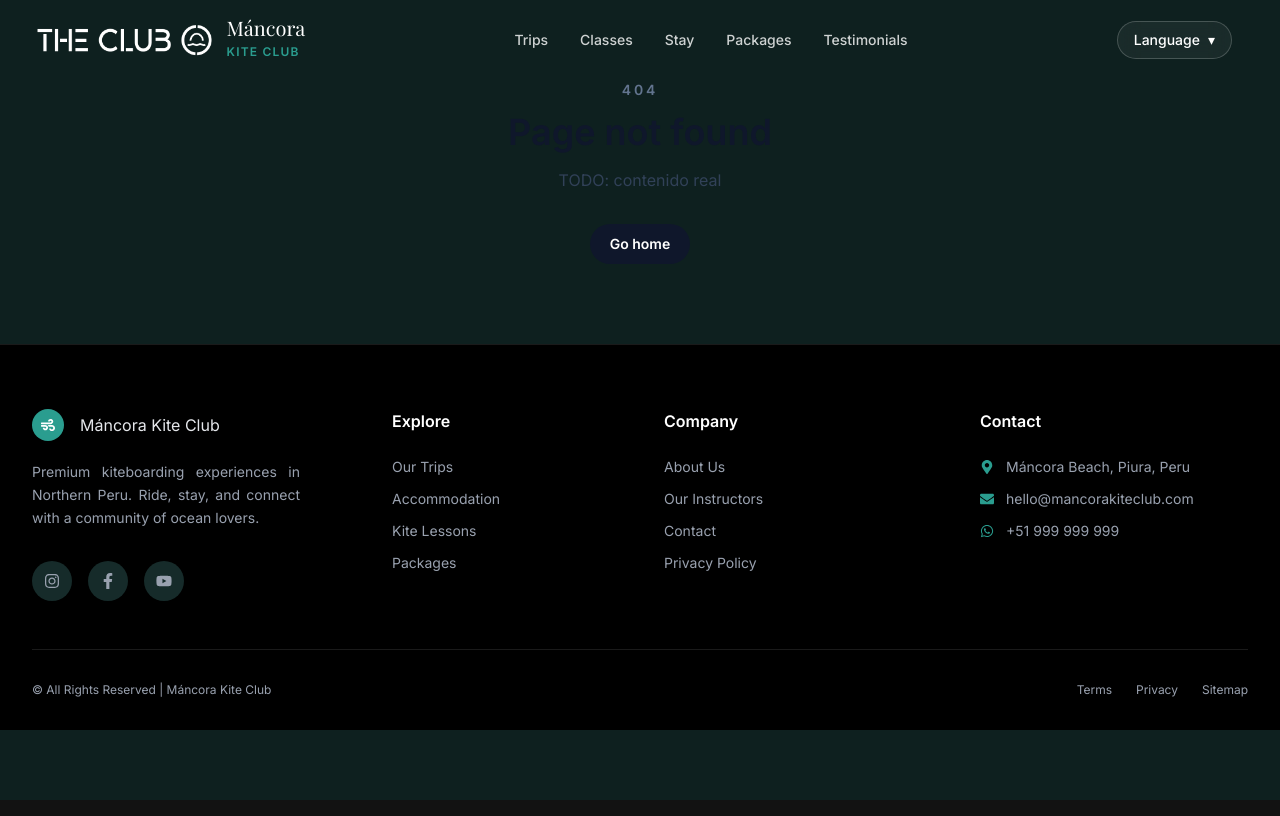
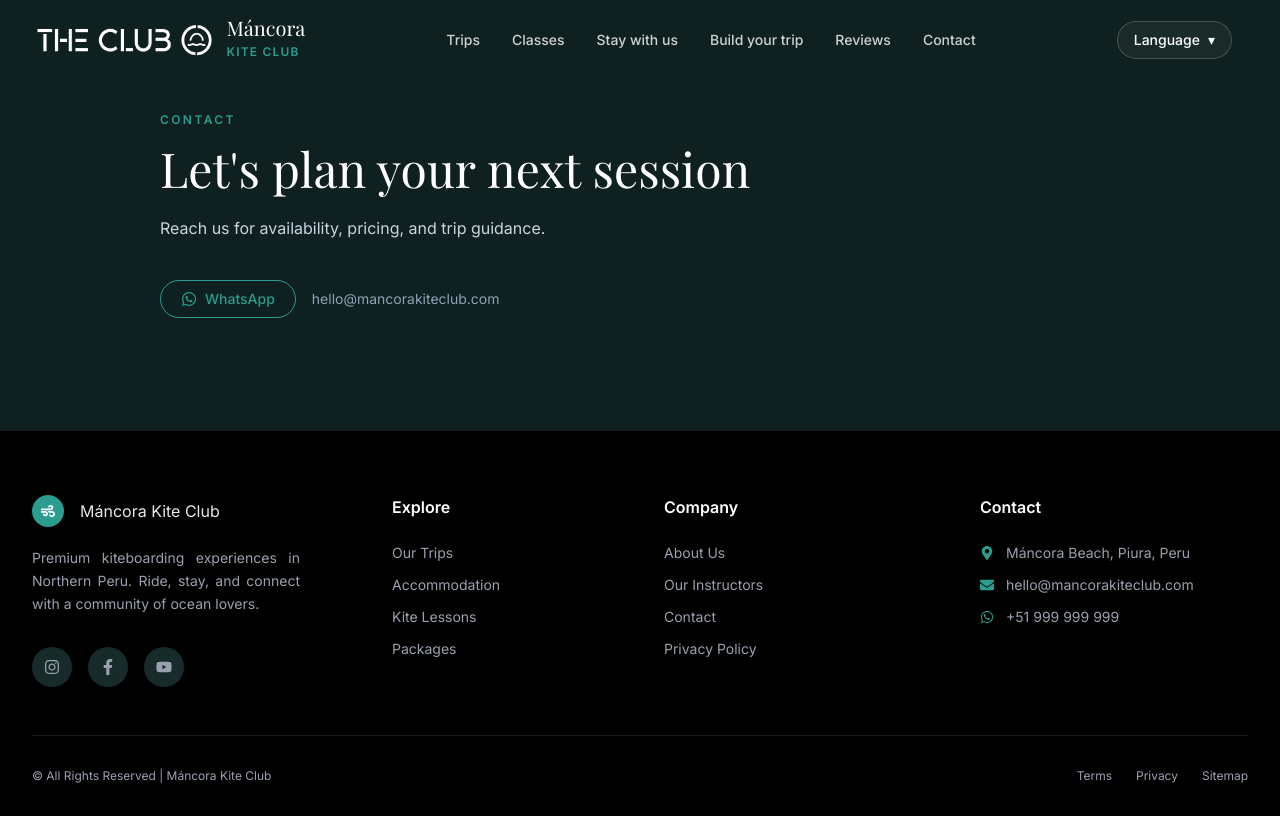
Before and after one commit to mancorakitesurf/mancorakiteclub, a React (Vite) app in the folder client/: page /contact in a window 1280 px wide. Built offline with nearby package versions, Linux system fonts and the light colour scheme; a web font is replaced by a local one.

Commit message:
pasando a las nuevas rutas del cliente, y cambiando las secciones a las actuales

```diff
--- /dev/null
+++ b/client/src/pages/BuildPage.jsx
@@ -0,0 +1,29 @@
+import SEO from '../components/SEO.jsx'
+
+function BuildPage() {
+  return (
+    <>
+      <SEO
+        title="Mancora Kite Club | Build your trip"
+        description="Customize your trip with classes, stay, and add-ons."
+        canonicalPath="/build"
+        hreflang={{ en: '/build', es: '/esp', default: '/' }}
+      />
+      <section className="bg-background-light py-28 dark:bg-background-dark">
+        <div className="mx-auto max-w-5xl px-4 sm:px-6 lg:px-8">
+          <p className="text-xs font-semibold uppercase tracking-[0.2em] text-primary">
+            Build your trip
+          </p>
+          <h1 className="mt-4 font-display text-4xl text-slate-900 dark:text-white md:text-5xl">
+            Assemble your plan in minutes
+          </h1>
+          <p className="mt-6 max-w-2xl text-base text-slate-600 dark:text-slate-300">
+            Mix sessions, stay, and extras to create a tailored kitesurf experience.
+          </p>
+        </div>
+      </section>
+    </>
+  )
+}
+
+export default BuildPage
--- /dev/null
+++ b/client/src/pages/ClassesPage.jsx
@@ -0,0 +1,27 @@
+import SEO from '../components/SEO.jsx'
+
+function ClassesPage() {
+  return (
+    <>
+      <SEO
+        title="Mancora Kite Club | Classes"
+        description="Kite and wingfoil classes without accommodation."
+        canonicalPath="/classes"
+        hreflang={{ en: '/classes', es: '/esp', default: '/' }}
+      />
+      <section className="bg-background-light py-28 dark:bg-background-dark">
+        <div className="mx-auto max-w-5xl px-4 sm:px-6 lg:px-8">
+          <p className="text-xs font-semibold uppercase tracking-[0.2em] text-primary">Classes</p>
+          <h1 className="mt-4 font-display text-4xl text-slate-900 dark:text-white md:text-5xl">
+            Coaching without accommodation
+          </h1>
+          <p className="mt-6 max-w-2xl text-base text-slate-600 dark:text-slate-300">
+            Private or small-group sessions designed for fast progression on the water.
+          </p>
+        </div>
+      </section>
+    </>
+  )
+}
+
+export default ClassesPage
--- /dev/null
+++ b/client/src/pages/ContactPage.jsx
@@ -0,0 +1,42 @@
+import { FaWhatsapp } from 'react-icons/fa'
+import SEO from '../components/SEO.jsx'
+import { WHATSAPP_LINK } from '../sections/home/homeContent.js'
+
+function ContactPage() {
+  return (
+    <>
+      <SEO
+        title="Mancora Kite Club | Contact"
+        description="Contact Máncora Kite Club for trips, classes, and stay."
+        canonicalPath="/contact"
+        hreflang={{ en: '/contact', es: '/esp', default: '/' }}
+      />
+      <section className="bg-background-light py-28 dark:bg-background-dark">
+        <div className="mx-auto max-w-5xl px-4 sm:px-6 lg:px-8">
+          <p className="text-xs font-semibold uppercase tracking-[0.2em] text-primary">Contact</p>
+          <h1 className="mt-4 font-display text-4xl text-slate-900 dark:text-white md:text-5xl">
+            Let&apos;s plan your next session
+          </h1>
+          <p className="mt-6 max-w-2xl text-base text-slate-600 dark:text-slate-300">
+            Reach us for availability, pricing, and trip guidance.
+          </p>
+
+          <div className="mt-10 flex flex-wrap items-center gap-4">
+            <a
+              href={WHATSAPP_LINK}
+              target="_blank"
+              rel="noopener noreferrer"
+              className="inline-flex items-center gap-2 rounded-full border border-primary px-5 py-2 text-sm font-medium text-primary transition-colors hover:bg-primary hover:text-white"
+            >
+              <FaWhatsapp className="text-base" />
+              WhatsApp
+            </a>
+            <span className="text-sm text-slate-500 dark:text-slate-400">hello@mancorakiteclub.com</span>
+          </div>
+        </div>
+      </section>
+    </>
+  )
+}
+
+export default ContactPage
--- /dev/null
+++ b/client/src/pages/ReviewsPage.jsx
@@ -0,0 +1,27 @@
+import SEO from '../components/SEO.jsx'
+
+function ReviewsPage() {
+  return (
+    <>
+      <SEO
+        title="Mancora Kite Club | Reviews"
+        description="Guest reviews from trips and classes in Máncora."
+        canonicalPath="/reviews"
+        hreflang={{ en: '/reviews', es: '/esp', default: '/' }}
+      />
+      <section className="bg-background-light py-28 dark:bg-background-dark">
+        <div className="mx-auto max-w-5xl px-4 sm:px-6 lg:px-8">
+          <p className="text-xs font-semibold uppercase tracking-[0.2em] text-primary">Reviews</p>
+          <h1 className="mt-4 font-display text-4xl text-slate-900 dark:text-white md:text-5xl">
+            What riders say
+          </h1>
+          <p className="mt-6 max-w-2xl text-base text-slate-600 dark:text-slate-300">
+            Real feedback from guests who trained, stayed, and traveled with the club.
+          </p>
+        </div>
+      </section>
+    </>
+  )
+}
+
+export default ReviewsPage
--- /dev/null
+++ b/client/src/pages/StayPage.jsx
@@ -0,0 +1,27 @@
+import SEO from '../components/SEO.jsx'
+
+function StayPage() {
+  return (
+    <>
+      <SEO
+        title="Mancora Kite Club | Stay with us"
+        description="Accommodation options for your Máncora stay."
+        canonicalPath="/stay"
+        hreflang={{ en: '/stay', es: '/esp', default: '/' }}
+      />
+      <section className="bg-background-light py-28 dark:bg-background-dark">
+        <div className="mx-auto max-w-5xl px-4 sm:px-6 lg:px-8">
+          <p className="text-xs font-semibold uppercase tracking-[0.2em] text-primary">Stay with us</p>
+          <h1 className="mt-4 font-display text-4xl text-slate-900 dark:text-white md:text-5xl">
+            One place to stay, close to every session
+          </h1>
+          <p className="mt-6 max-w-2xl text-base text-slate-600 dark:text-slate-300">
+            Comfortable rooms, calm spaces, and quick access to the beach.
+          </p>
+        </div>
+      </section>
+    </>
+  )
+}
+
+export default StayPage
--- /dev/null
+++ b/client/src/pages/TripsPage.jsx
@@ -0,0 +1,27 @@
+import SEO from '../components/SEO.jsx'
+
+function TripsPage() {
+  return (
+    <>
+      <SEO
+        title="Mancora Kite Club | Trips"
+        description="Premium kite trips with accommodation."
+        canonicalPath="/trips"
+        hreflang={{ en: '/trips', es: '/esp', default: '/' }}
+      />
+      <section className="bg-background-light py-28 dark:bg-background-dark">
+        <div className="mx-auto max-w-5xl px-4 sm:px-6 lg:px-8">
+          <p className="text-xs font-semibold uppercase tracking-[0.2em] text-primary">Trips</p>
+          <h1 className="mt-4 font-display text-4xl text-slate-900 dark:text-white md:text-5xl">
+            Trips with stay included
+          </h1>
+          <p className="mt-6 max-w-2xl text-base text-slate-600 dark:text-slate-300">
+            Curated packages with coaching, accommodation, and smooth logistics.
+          </p>
+        </div>
+      </section>
+    </>
+  )
+}
+
+export default TripsPage
--- a/client/src/sections/common/Header.jsx
+++ b/client/src/sections/common/Header.jsx
@@ -5,11 +5,12 @@
 import clubLogo from '../../assets/Logo/the-club-logo.png'
 
 const NAV_ITEMS = [
-  { id: 'trips', label: 'Trips' },
-  { id: 'classes', label: 'Classes' },
-  { id: 'stay', label: 'Stay' },
-  { id: 'packages', label: 'Packages' },
-  { id: 'testimonials', label: 'Testimonials' },
+  { to: '/trips', label: 'Trips' },
+  { to: '/classes', label: 'Classes' },
+  { to: '/stay', label: 'Stay with us' },
+  { to: '/build', label: 'Build your trip' },
+  { to: '/reviews', label: 'Reviews' },
+  { to: '/contact', label: 'Contact' },
 ]
 
 function Header() {
@@ -73,13 +74,13 @@
         {/* Desktop Nav */}
         <nav className="hidden items-center space-x-8 md:flex">
           {NAV_ITEMS.map((item) => (
-            <a
-              key={item.id}
+            <Link
+              key={item.to}
               className="text-sm font-medium text-white/80 transition-colors hover:text-primary"
-              href={`${homePath}#${item.id}`}
+              to={item.to}
             >
               {item.label}
-            </a>
+            </Link>
           ))}
         </nav>
 
@@ -151,14 +152,14 @@
         <nav className="border-t border-white/10 bg-[#0b1120] px-4 py-4 md:hidden">
           <div className="flex flex-col gap-3">
             {NAV_ITEMS.map((item) => (
-              <a
-                key={item.id}
+              <Link
+                key={item.to}
                 className="text-sm font-medium text-white/80 hover:text-primary"
-                href={`${homePath}#${item.id}`}
+                to={item.to}
                 onClick={() => setIsMobileOpen(false)}
               >
                 {item.label}
-              </a>
+              </Link>
             ))}
           </div>
         </nav>
--- a/client/src/sections/home/Trips.jsx
+++ b/client/src/sections/home/Trips.jsx
@@ -1,27 +1,29 @@
+import { Link } from 'react-router-dom'
 import { TRIPS } from './homeContent.js'
 
 function Trips() {
+  const teaserTrips = TRIPS.slice(0, 3)
+
   return (
     <section id="trips" className="relative bg-background-light py-24 dark:bg-background-dark">
       <div className="mx-auto max-w-7xl px-4 sm:px-6 lg:px-8">
-        <div className="mb-16 text-center">
+        <div className="mb-12 text-center">
           <h2 className="mb-4 font-display text-4xl font-bold dark:text-white md:text-5xl">
             Curated Trips
           </h2>
           <div className="mx-auto h-1 w-20 rounded-full bg-primary" />
           <p className="mx-auto mt-4 max-w-2xl text-gray-600 dark:text-gray-400">
-            Choose your adventure level. From beginners to pros, we have the perfect itinerary for
-            you.
+            A quick preview of trip styles. Explore the full trip page for complete options.
           </p>
         </div>
 
-        <div className="grid grid-cols-1 gap-8 md:grid-cols-2 lg:grid-cols-4">
-          {TRIPS.map((trip) => (
+        <div className="grid grid-cols-1 gap-6 md:grid-cols-3">
+          {teaserTrips.map((trip) => (
             <div
               key={trip.title}
               className="group flex h-full flex-col overflow-hidden rounded-xl border border-gray-100 bg-white shadow-lg transition-all duration-300 hover:shadow-2xl dark:border-white/5 dark:bg-surface-dark"
             >
-              <div className="relative h-48 overflow-hidden">
+              <div className="relative h-44 overflow-hidden">
                 <img
                   src={trip.image}
                   alt={trip.alt}
@@ -31,22 +33,22 @@
                   {trip.level}
                 </div>
               </div>
-              <div className="flex flex-1 flex-col p-6">
-                <h3 className="mb-2 font-display text-xl font-bold transition-colors group-hover:text-primary dark:text-white">
+              <div className="p-6">
+                <h3 className="font-display text-xl font-bold transition-colors group-hover:text-primary dark:text-white">
                   {trip.title}
                 </h3>
-                <p className="mb-6 flex-1 text-sm text-gray-600 dark:text-gray-400">
-                  {trip.description}
-                </p>
-                <button
-                  type="button"
-                  className="w-full rounded-lg border border-primary py-2 text-sm font-medium text-primary transition-colors hover:bg-primary hover:text-white"
-                >
-                  View Details
-                </button>
               </div>
             </div>
           ))}
+        </div>
+
+        <div className="mt-10 text-center">
+          <Link
+            to="/trips"
+            className="inline-flex items-center rounded-lg border border-primary px-6 py-2 text-sm font-medium text-primary transition-colors hover:bg-primary hover:text-white"
+          >
+            View Trips
+          </Link>
         </div>
       </div>
     </section>
```
Also changed, not shown: client/src/app/router.jsx (+12 -0 lines).
